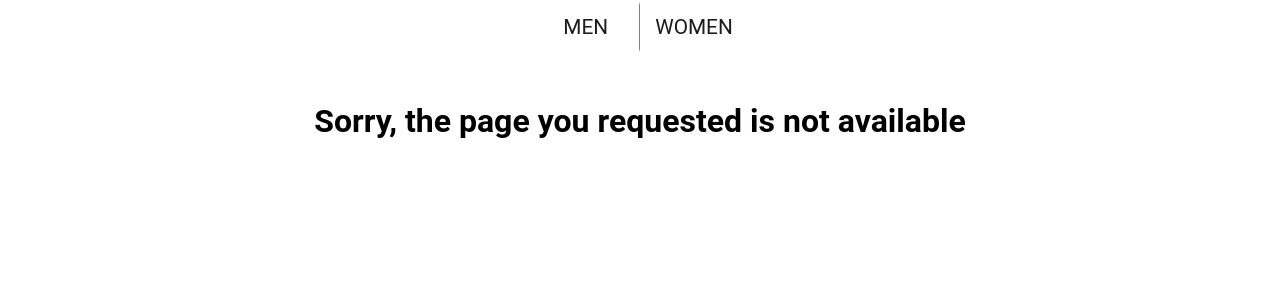
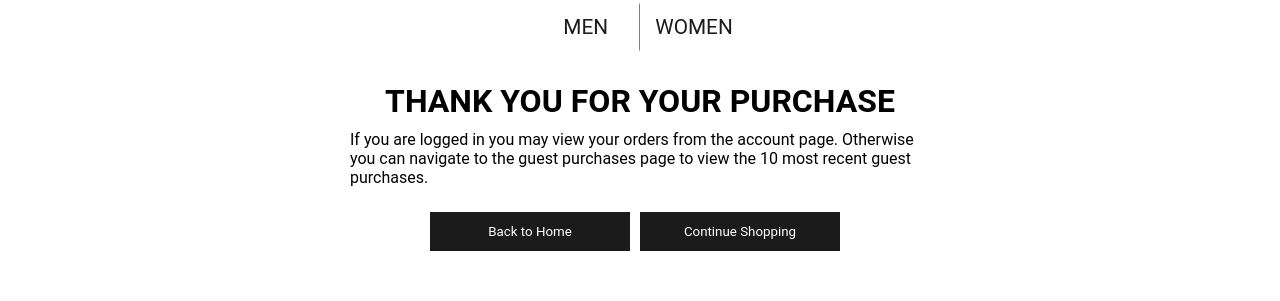
Before and after one commit to Randyaub/clothes_fullstack_site, a React (Create React App) app in the folder Client/: page /checkout/order-submitted in a window 1280 px wide. Shown: the part 186-487 px from the top of the page. Built offline with nearby package versions, Linux system fonts and the light colour scheme; the HTML template or start-up script is replaced by a standard one.

Commit message:
Created a order purchased page

```diff
--- a/Client/src/App.js
+++ b/Client/src/App.js
@@ -18,6 +18,7 @@ import MemberOrGuest from "./Components/pages/MemberOrGuestPage";
 import ShippingPage from "./Components/pages/checkoutPages/ShippingPage";
 import PaymentPage from "./Components/pages/checkoutPages/PaymentPage";
 import OrderPage from "./Components/pages/checkoutPages/OrderPage";
+import PurchasedPage from "./Components/pages/PurchasedPage";
 
 function App() {
   let history = useHistory();
@@ -182,6 +183,9 @@ function App() {
           <Route exact path="/">
             <HomePage />
           </Route>
+          <Route path="/checkout/order-submitted">
+            <PurchasedPage />
+          </Route>
           <Route exact path="/login/checkout">
             <MemberOrGuest setUserLoggedIn={setUserLoggedIn} />
           </Route>
--- /dev/null
+++ b/Client/src/Components/pages/PurchasedPage/PurchasedPage.css
@@ -0,0 +1,25 @@
+.c-PurchasedPage__btns {
+  display: flex;
+  justify-content: center;
+}
+
+.l-PurchasedPage__btns {
+  margin-right: 10px;
+}
+
+.c-PurchasedPage__text {
+  display: flex;
+  flex-direction: column;
+  align-items: center;
+  justify-content: center;
+  margin-bottom: 10px;
+}
+
+.c-PurchasedPage__text > span {
+  margin-top: 10px;
+  width: 580px;
+}
+
+.c-PurchasedPage {
+  margin-bottom: 150px;
+}
--- /dev/null
+++ b/Client/src/Components/pages/PurchasedPage/index.js
@@ -0,0 +1,36 @@
+import React from "react";
+import LinkButton from "../../common/buttons/LinkButton";
+import "./PurchasedPage.css";
+
+const PurchasedPage = () => {
+  return (
+    <div className="c-PurchasedPage">
+      <div className="c-PurchasedPage__text">
+        <h1>THANK YOU FOR YOUR PURCHASE</h1>
+        <span>
+          If you are logged in you may view your orders from the account page.
+          Otherwise you can navigate to the guest purchases page to view the 10
+          most recent guest purchases.
+        </span>
+      </div>
+      <div className="c-PurchasedPage__btns">
+        <div className="l-PurchasedPage__btns">
+          <LinkButton
+            className="default-btn small-btn"
+            buttonText={"Back to Home"}
+            url={"/"}
+          />
+        </div>
+        <div className="l-PurchasedPage__btns">
+          <LinkButton
+            className="default-btn small-btn"
+            buttonText={"Continue Shopping"}
+            url={"/men"}
+          />
+        </div>
+      </div>
+    </div>
+  );
+};
+
+export default PurchasedPage;
--- a/Client/src/Components/pages/checkoutPages/OrderPage/index.js
+++ b/Client/src/Components/pages/checkoutPages/OrderPage/index.js
@@ -21,12 +21,15 @@ const OrderPage = (props) => {
         checkoutItems: props.cartItems,
       })
       .then(() => {
+        //Empty local storage
         localStorage.removeItem("guestCart");
         localStorage.removeItem("guestCartAmount");
         localStorage.removeItem("guestCartTotalCost");
+        //Remove purchased items
         props.setCartItems([]);
         props.setCartCount(0);
         props.setCartCostTotal(0);
+        //
         history.push("/");
       })
       .catch((err) => console.log(err));
--- a/Client/src/Components/pages/checkoutPages/PaymentPage/index.js
+++ b/Client/src/Components/pages/checkoutPages/PaymentPage/index.js
@@ -10,12 +10,12 @@ import InputCheckbox from "../../../common/inputs/InputCheckbox";
 const PaymentPage = (props) => {
   let history = useHistory();
 
+  //Use shipping information for billing toggle
+  const [sameAsShipping, setSameAsShipping] = useState(false);
+
   const goToOrder = () => {
     history.push("/order-checkout");
   };
-
-  //Use shipping information for billing toggle
-  const [sameAsShipping, setSameAsShipping] = useState(false);
 
   const handleChange = (event) => {
     setSameAsShipping(event.target.checked);
--- a/Client/src/Components/pages/checkoutPages/ShippingPage/index.js
+++ b/Client/src/Components/pages/checkoutPages/ShippingPage/index.js
@@ -1,4 +1,4 @@
-import React from "react";
+import React, { useState } from "react";
 import { useHistory } from "react-router-dom";
 
 import "./ShippingPage.css";
```
